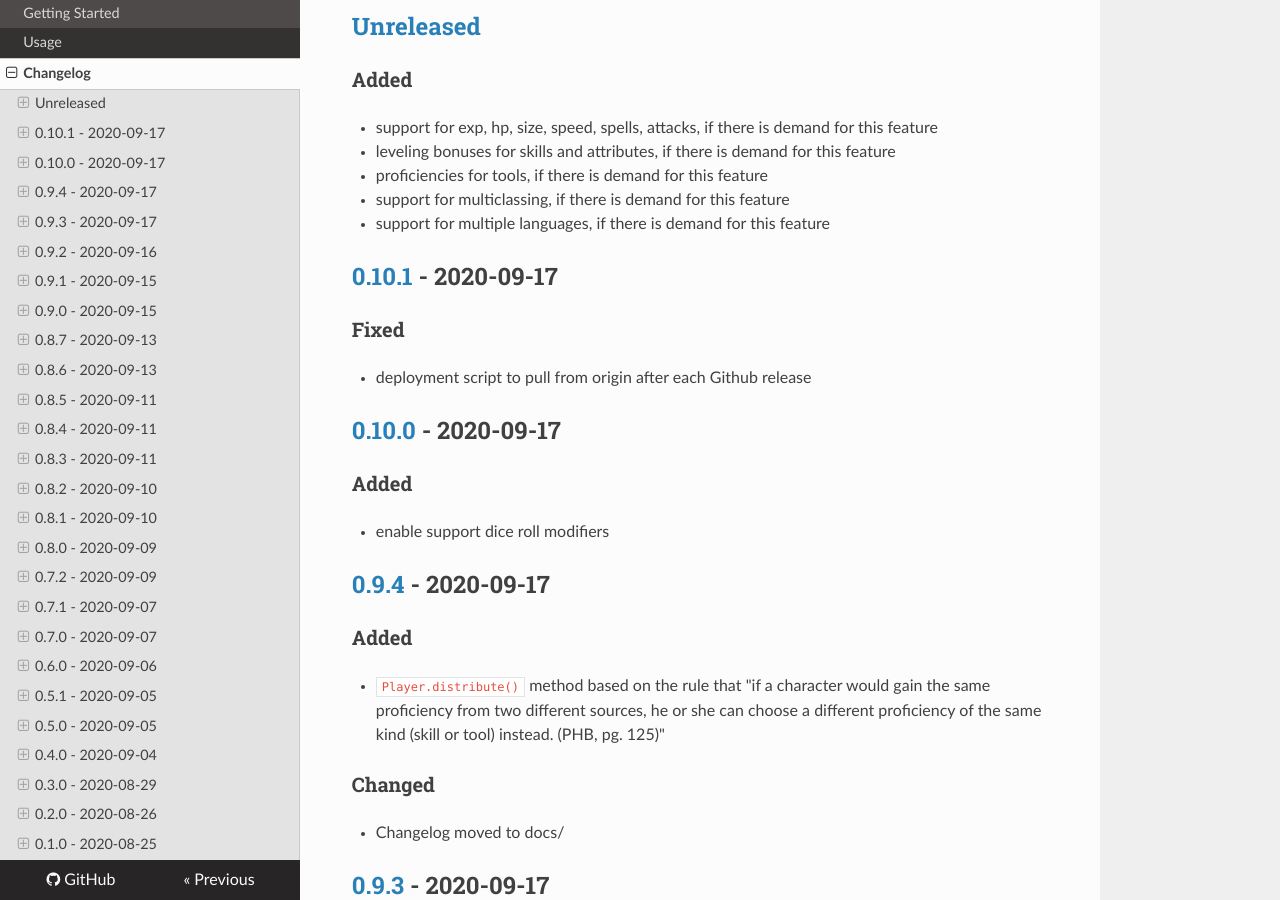
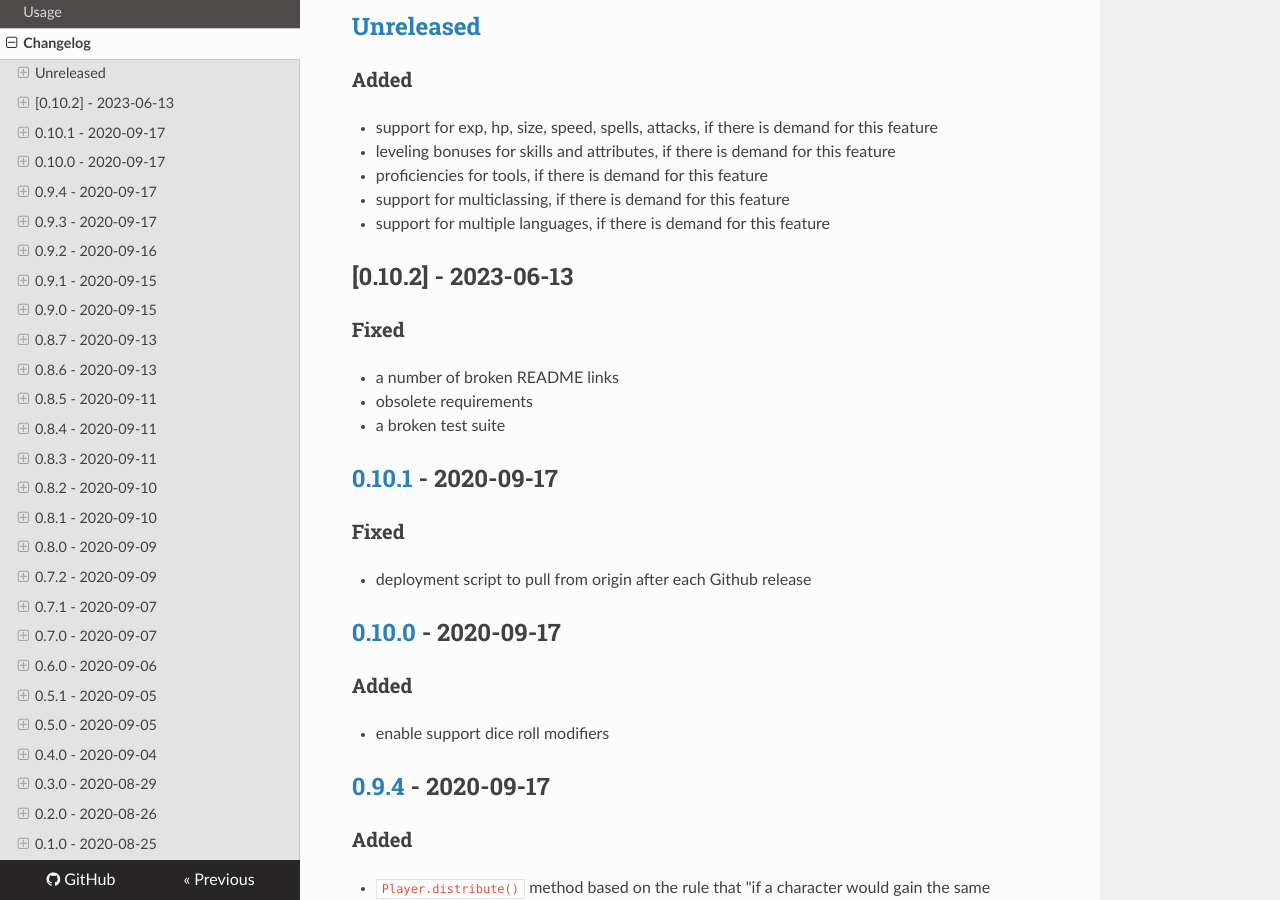
Before and after one commit to signebedi/mercutio, an MkDocs documentation site: the page built from docs/CHANGELOG.md, in a window 1280 px wide and 900 px high, scrolled down 510 px. Built offline with MkDocs 1.6.1, drawn with Linux system fonts in a browser that asks for light colours; nearby versions of some CDN libraries.

Commit message:
Modified: changelog (#6)

````diff
--- a/docs/CHANGELOG.md
+++ b/docs/CHANGELOG.md
@@ -22,6 +22,13 @@ Git commits will follow these conventions (with major conventions bolded):
 - proficiencies for tools, if there is demand for this feature
 - support for multiclassing, if there is demand for this feature
 - support for multiple languages, if there is demand for this feature
+
+
+## [0.10.2] - 2023-06-13
+### Fixed
+- a number of broken README links
+- obsolete requirements
+- a broken test suite
 
 ## [0.10.1] - 2020-09-17
 ### Fixed
@@ -172,7 +179,8 @@ Git commits will follow these conventions (with major conventions bolded):
 - generate player using ```mc.Player.gen()```
 - standard player dimensions for class, attributes, race, religion, language, and special
 
-[Unreleased]: https://github.com/signebedi/mercutio/compare/0.10.1...HEAD
+[Unreleased]: https://github.com/signebedi/mercutio/compare/0.10.2...HEAD
+[0.10.1]: https://github.com/signebedi/mercutio/compare/0.10.1...0.10.2
 [0.10.1]: https://github.com/signebedi/mercutio/compare/0.10.0...0.10.1
 [0.10.0]: https://github.com/signebedi/mercutio/compare/0.9.4...0.10.0
 [0.9.4]: https://github.com/signebedi/mercutio/compare/0.9.3...0.9.4
````
